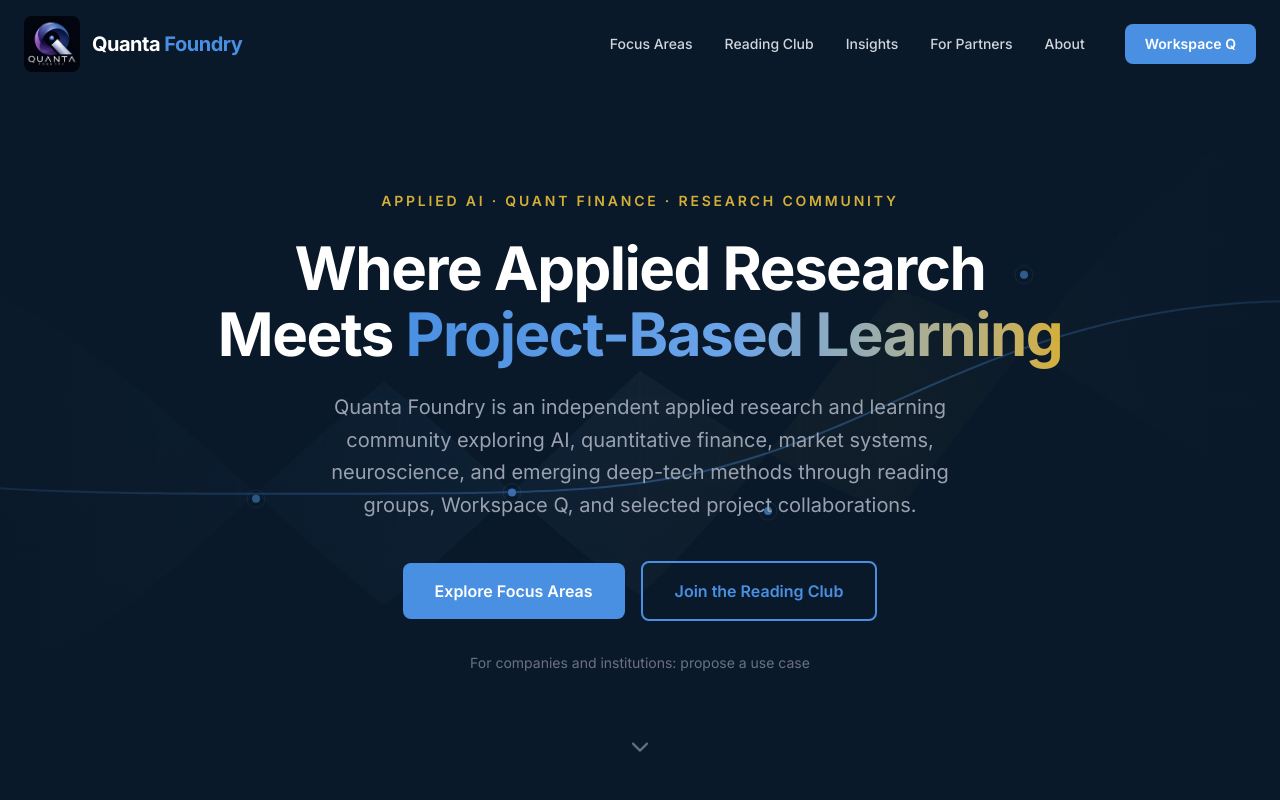
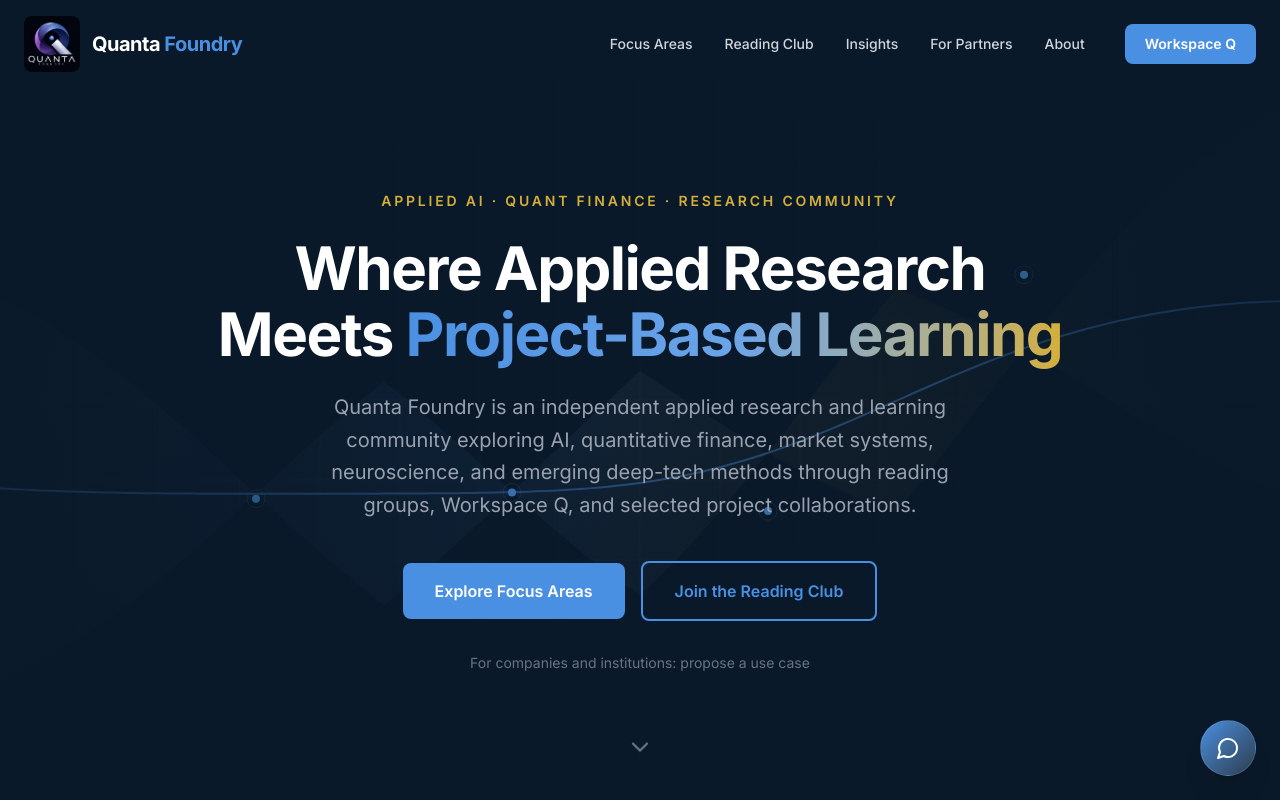
Before and after one commit to Shahrouz-Zada/quanta-foundry-website, a Next.js app: page / in a window 1280 px wide. Shown: the top 800 px of the page. Built offline with nearby package versions, Linux system fonts and the light colour scheme.

Commit message:
fix: actually inject ChatAssistant into RootLayout

```diff
--- a/src/app/layout.tsx
+++ b/src/app/layout.tsx
@@ -3,6 +3,7 @@ import { Inter } from 'next/font/google';
 import './globals.css';
 import Navbar from '@/components/layout/Navbar';
 import Footer from '@/components/layout/Footer';
+import ChatAssistant from '@/components/ui/ChatAssistant';
 
 const inter = Inter({
   subsets: ['latin'],
@@ -85,6 +86,7 @@ export default function RootLayout({
         <Navbar />
         <main>{children}</main>
         <Footer />
+        <ChatAssistant />
       </body>
     </html>
   );
```
